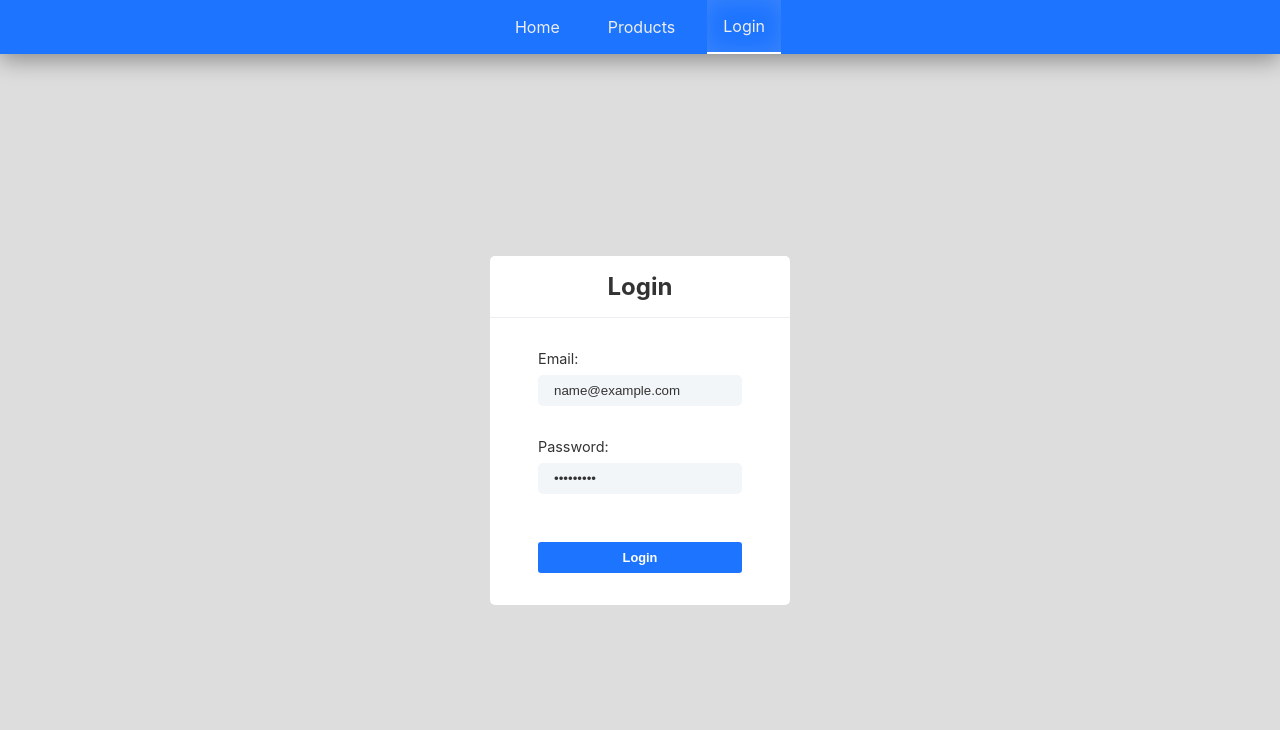
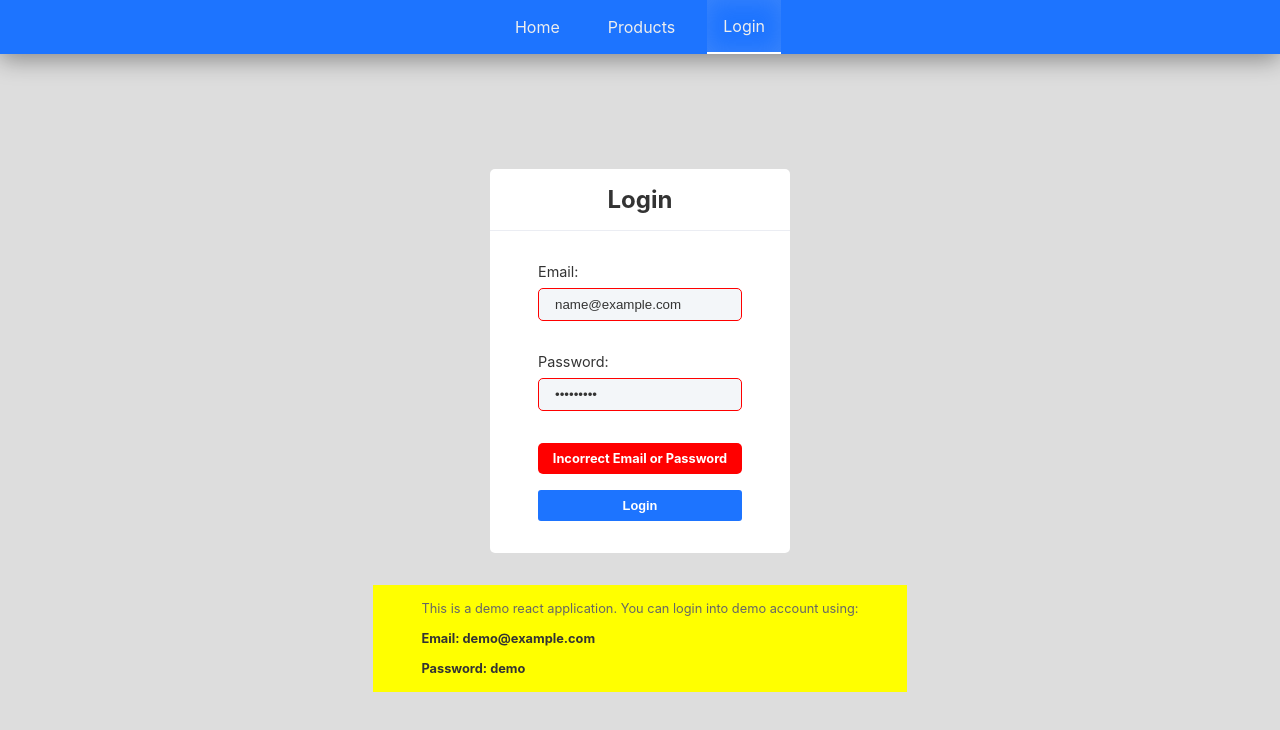
Before and after one commit to ayushkumarbhadani/reactProjects, a React (Create React App) app in the folder shop-e/: page /login in a window 1280 px wide. Both pictures are taken after typing "name@example.com", "Sample123" into the empty fields and a click on the input "Login". Shown: the top 730 px of the page. Built offline with nearby package versions, Linux system fonts and the light colour scheme.

Commit message:
updated css and login.js

```diff
--- a/shop-e/src/components/Login.js
+++ b/shop-e/src/components/Login.js
@@ -5,9 +5,13 @@ const Login = ({ setUser }) => {
     const navigate = useNavigate();
     const [tempUserEmail, setTempUserEmail] = useState();
     const [tempUserPassword, setTempUSerPassword] = useState();
+    const [isUserNameCorrect, setIsUserNameCorrect] = useState(true);
     const loginUser = (e, setUser) => {
         e.preventDefault();
-        if (tempUserEmail !== "test" && tempUserPassword !== "Test1234") return;
+        if (tempUserEmail !== "demo@example.com" && tempUserPassword !== "demo") {
+            setIsUserNameCorrect(false);
+            return;
+        }
 
         setUser({ email: tempUserEmail, name: "Demo User" })
         navigate('/dashboard');
@@ -18,16 +22,30 @@ const Login = ({ setUser }) => {
             <form className="login-form" onSubmit={(e) => loginUser(e, setUser)}>
                 <h1 className="login-form-heading">Login</h1>
                 <label>Email:
-                    <input type="text" placeholder="Enter Your Email" onChange={(e) => setTempUserEmail(e.target.value)} />
+                    <input type="text" placeholder="Enter Your Email" onChange={(e) => setTempUserEmail(e.target.value)} className={!isUserNameCorrect ? "incorrect-auth" : null} />
+
                 </label>
                 <label> Password:
-                    <input type="password" placeholder="Enter Your Password" onChange={(e) => setTempUSerPassword(e.target.value)} />
+                    <input type="password" placeholder="Enter Your Password" onChange={(e) => setTempUSerPassword(e.target.value)} className={!isUserNameCorrect ? "incorrect-auth" : null} />
                 </label>
+                {!isUserNameCorrect && <p>
+                    <span className="incorrect-auth-alert">Incorrect Email or Password</span>
+                </p>}
                 <div>
                     <input type="submit" value="Login" className="primary-btn submit-btn" />
                 </div>
+
             </form>
-        </section>
+            <p className="demo-notice">
+                This is a demo react application. You can login into demo account using:
+                <br />
+                <br />
+                <strong>Email: demo@example.com</strong>
+                <br />
+                <br />
+                <strong>Password: demo</strong>
+            </p>
+        </section >
     );
 
 
--- a/shop-e/src/components/login.css
+++ b/shop-e/src/components/login.css
@@ -53,3 +53,28 @@
 .login-form .submit-btn {
     width: 100%;
 }
+
+.demo-notice,
+.demo-notice {
+    margin-top: 2rem;
+    font-size: .8rem;
+    color: #666666;
+    background-color: yellow;
+    padding: 1rem 3rem;
+}
+
+.incorrect-auth {
+    border: 1px solid red !important;
+}
+
+.incorrect-auth-alert {
+    background-color: red;
+    padding: .5rem;
+    display: block;
+    color: #fff;
+    font-weight: bold;
+    text-align: center;
+    font-size: .8rem;
+    border-radius: 5px;
+    user-select: none;
+}
```
